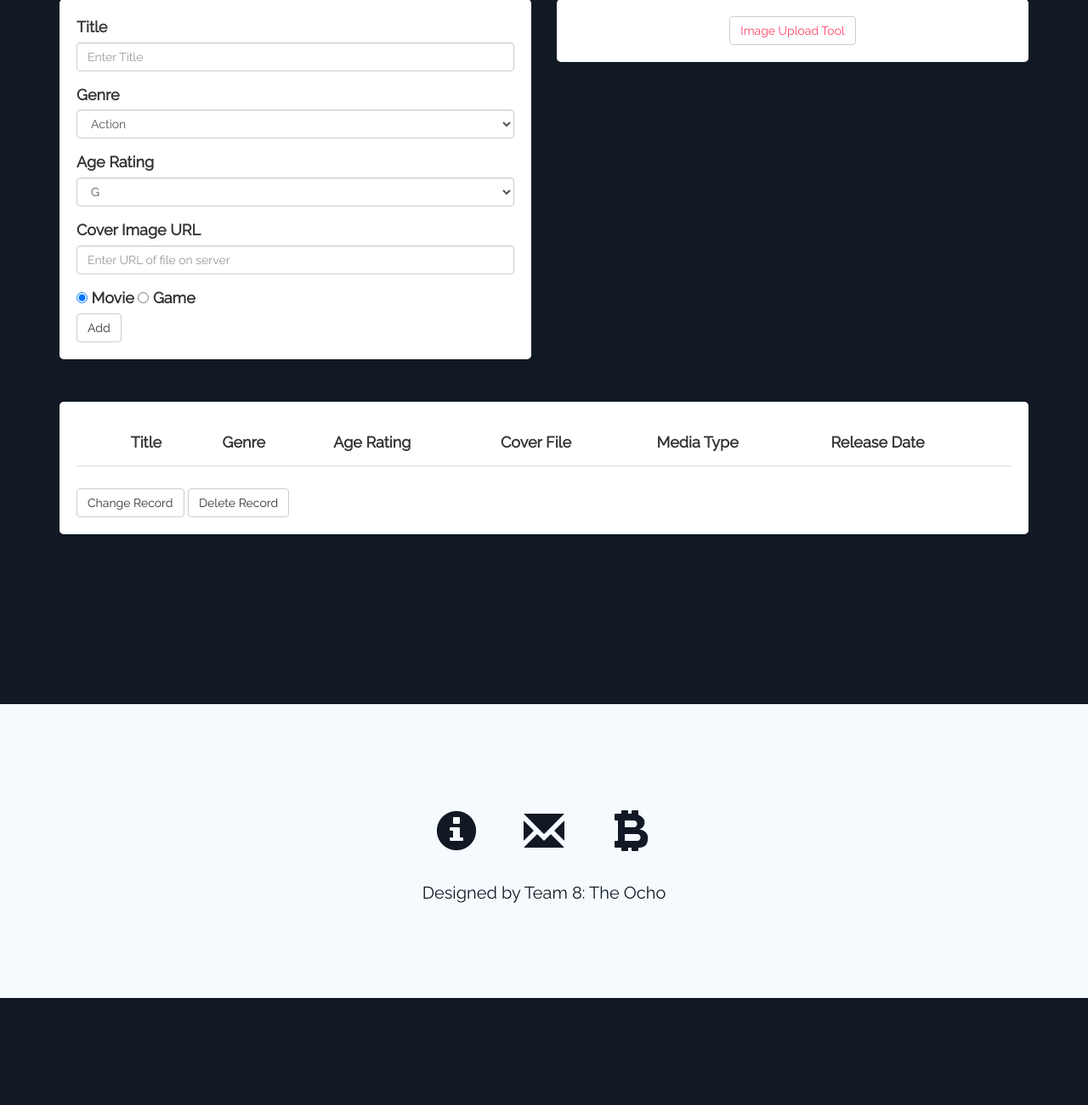
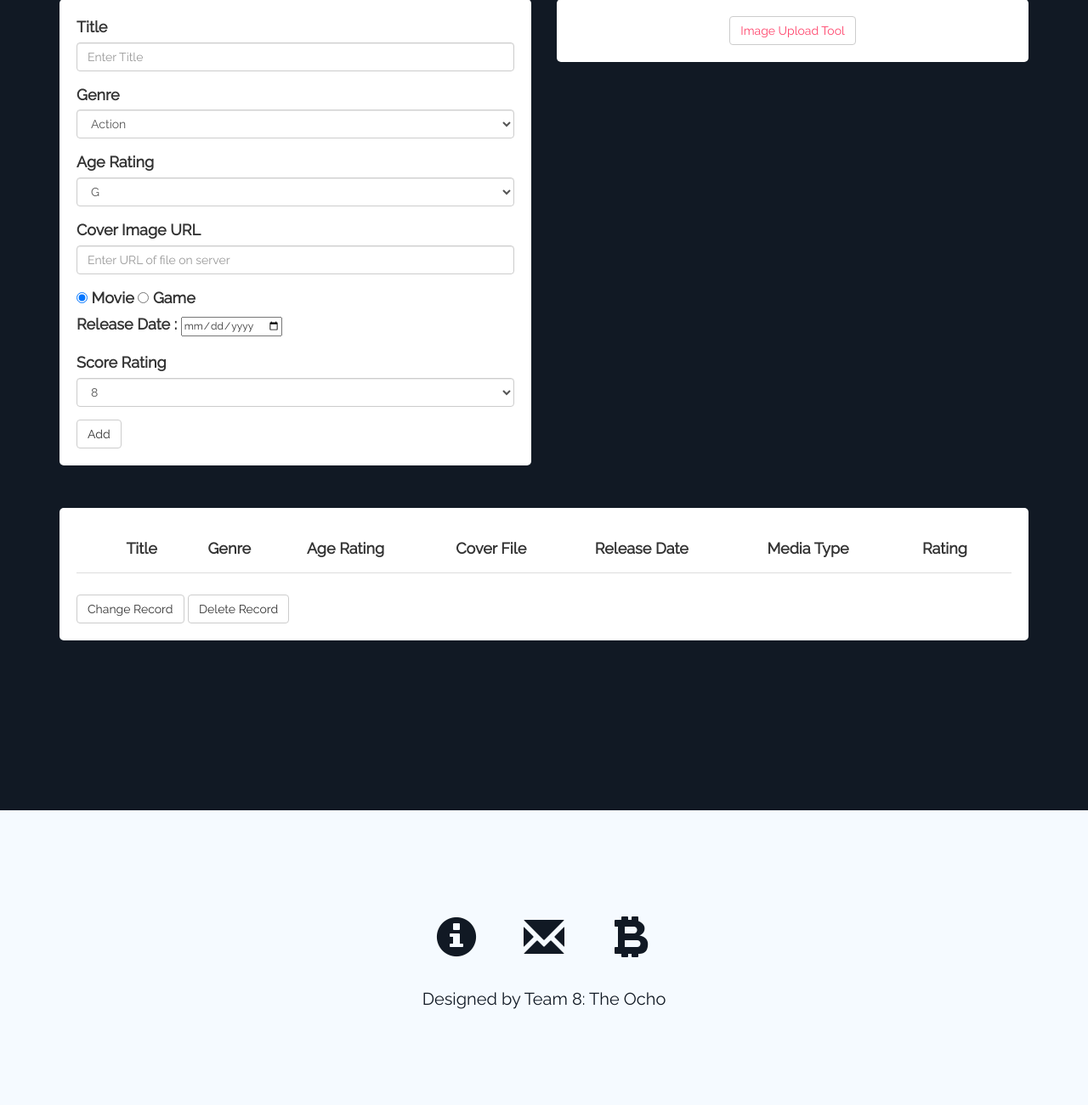
Before and after one commit to kbp7/COP4813-Group-Project---R8This, a PHP site: page /pages/admin.php in a window 1280 px wide. Shown: the part 112-1413 px from the top of the page at 85% size. Before the commit the page ends 1287 px from the top, so only its background shows below. Run offline with PHP 8.4, Linux system fonts and the light colour scheme; the visitor is signed in with stand-in values (Sample User, id 1); data that the repository does not hold is empty; some libraries are stand-ins or nearby versions.

Commit message:
Fixed buttons for admin page. Added 'Rating' to columns.

```diff
--- a/hiddenPHP/update.php
+++ b/hiddenPHP/update.php
@@ -15,10 +15,10 @@
   $cover = $_GET['cover'];
   $mediaType = $_GET['mediaType'];
   $releaseDate = $_GET['releaseDate'];
+  $rating = $_GET['rating'];
 
-  INSERT INTO Media (Title, Genre, AgeRating, Cover, ReleaseDate, MediaType) VALUES
 	$query = "UPDATE Media SET Title='$title', Genre='$genre', AgeRating='$ageRating', ";
-  $query = $query . "Cover='$cover', ReleaseDate='$releaseDate', MediaType='$mediaType' WHERE ID='$mediaID'";
+  $query = $query . "Cover='$cover', ReleaseDate='$releaseDate', MediaType='$mediaType', Rating=$rating WHERE ID=$mediaID";
 
 	$result = mysql_query($query, $mysql_access);
 
--- a/pages/admin.php
+++ b/pages/admin.php
@@ -103,6 +103,24 @@ session_start();
             <input class="form-check-input" type="radio" name="mediaType" id="mediaType" value="Game"> Game
           </label>
           </div>
+          <div class="form-group">
+            <label for="releaseDate">Release Date : </label>
+            <input name="releaseDate" id="releaseDate" type="date">
+          </div>
+          <div class="form-group">
+            <label for="exampleFormControlSelect1">Score Rating</label>
+            <select class="form-control" name="rating" id="rating">
+              <option value="8">8</option>
+              <option value="7">7</option>
+              <option value="6">6</option>
+              <option value="5">5</option>
+              <option value="4">4</option>
+              <option value="3">3</option>
+              <option value="2">2</option>
+              <option value="1">1</option>
+              <option value="0">0</option>
+            </select>
+          </div>
           <button type="submit" class="btn btn-default" method="get">Add</button>
         </form>
       </div>
@@ -117,10 +135,10 @@ session_start();
 
     <div class="row" style="margin-top: 50px;">
       <div class="col-xs-12">
-        <form action='' name='myForm' method='get'>
+        <form action='' name='myForm' id='myForm' method='get'>
         <?php
         	echo "<table>";
-        	echo "<th></th><th>Title</th><th>Genre</th><th>Age Rating</th><th>Cover File</th><th>Media Type</th><th>Release Date</th>";
+        	echo "<th></th><th>Title</th><th>Genre</th><th>Age Rating</th><th>Cover File</th><th>Release Date</th><th>Media Type</th><th>Rating</th>";
 
         	while ($row = mysql_fetch_row($result))
         	{
@@ -129,8 +147,9 @@ session_start();
         		$genre = $row[2];
         		$ageRating = $row[3];
         		$coverFile = $row[4];
+        		$releaseDate = $row[5];
             $mediaType = $row[6];
-        		$releaseDate = $row[5];
+            $rating = $row[7];
 
         		echo "<tr>";
         		echo "<td><input type='radio' name='mediaID' value='$mediaID'></td>";
@@ -138,8 +157,9 @@ session_start();
             echo "<td>$genre</td>";
           	echo "<td>$ageRating</td>";
           	echo "<td>$coverFile</td>";
+            echo "<td>$releaseDate</td>";
             echo "<td>$mediaType</td>";
-            echo "<td>$releaseDate</td>";
+            echo "<td>$rating</td>";
           	echo "</tr>";
           }
           echo "</table>";
@@ -178,14 +198,15 @@ session_start();
 <script>
 function changeRecord()
 {
-		document.myForm.action='../hiddenPHP/change.php';
-		document.myForm.submit();
+  document.getElementById("myForm").action='../hiddenPHP/change.php';
+  document.getElementById("myForm").submit();
 }
 function deleteRecord()
 {
-          document.myForm.action='../hiddenPHP/delete.php';
-          document.myForm.submit();
+  document.getElementById("myForm").action='../hiddenPHP/delete.php';
+  document.getElementById("myForm").submit();
 }
+
 </script>
 </body>
 </html>
```
Also changed, not shown: hiddenPHP/add.php (+3 -9 lines), hiddenPHP/change.php (+18 -0 lines). Lines whose indentation alone changed are shown as unchanged.
